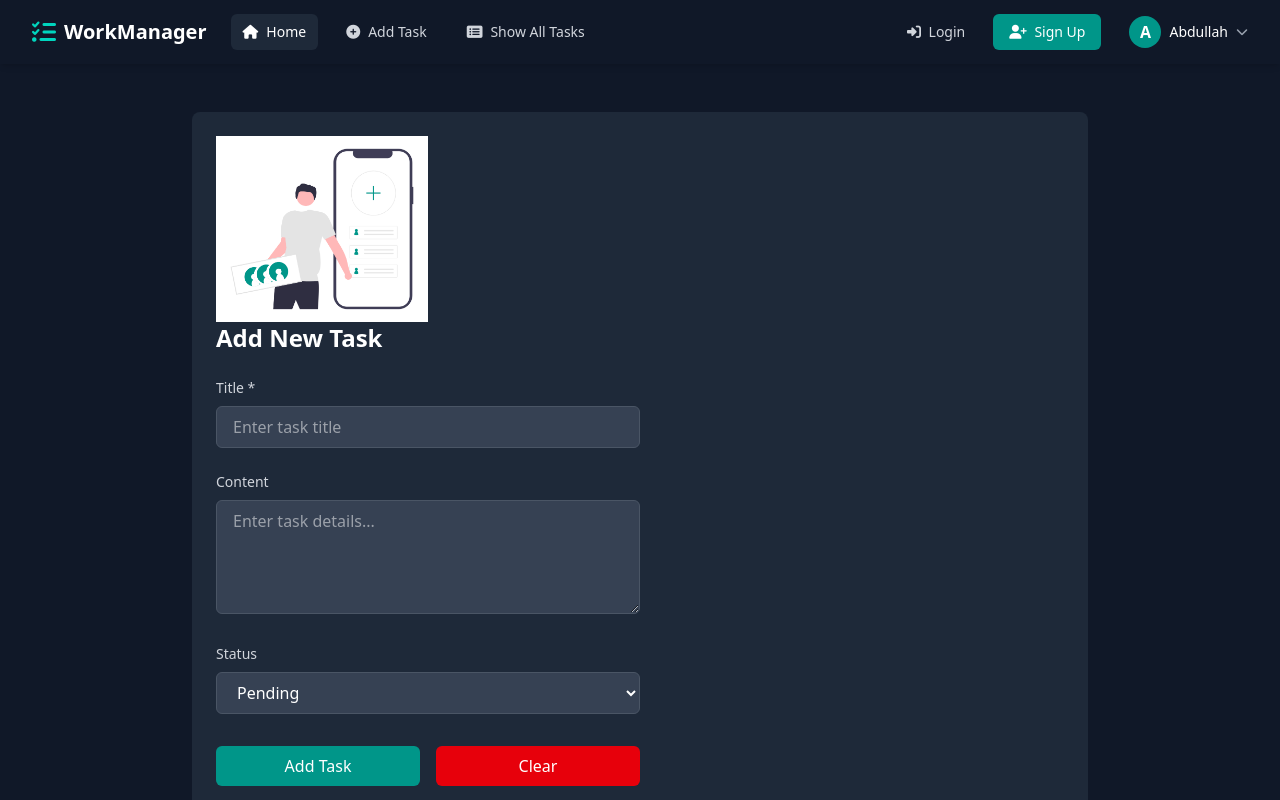
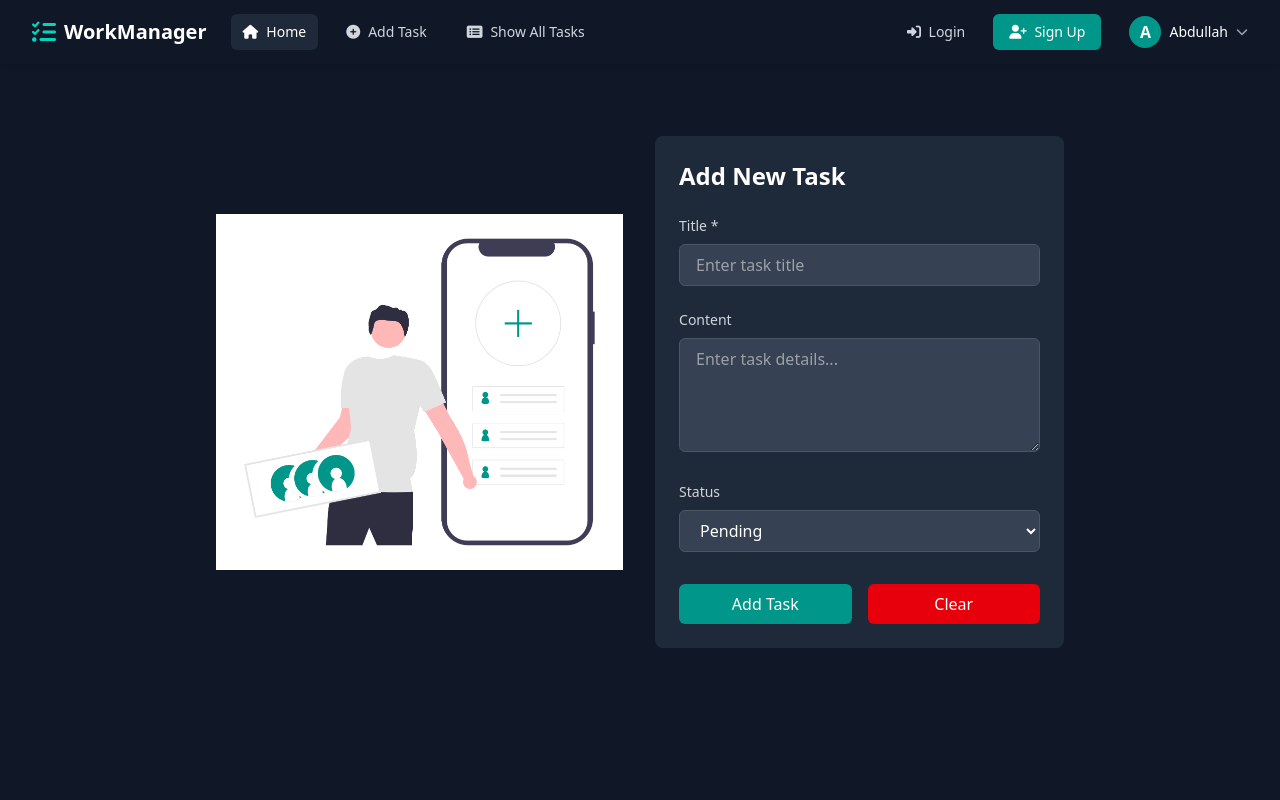
Before and after one commit to noclient24/Todo_, a Next.js app: page /add-task in a window 1280 px wide. Shown: the top 800 px of the page. Built offline with nearby package versions, Linux system fonts and the light colour scheme.

Commit message:
first commit

```diff
--- a/src/app/add-task/page.jsx
+++ b/src/app/add-task/page.jsx
@@ -33,11 +33,8 @@ const AddTaskForm = () => {
   return (
     <div className="min-h-screen bg-gray-900 py-12 px-4 sm:px-6 lg:px-8">
       <div className="max-w-4xl mx-auto">
-        <div className="  bg-gray-800 rounded-lg p-6">
-          {/* Task Illustration */}
-
-          {/* Task Form */}
-          <div className="md:w-1/2 text-white">
+        <div className="flex flex-col md:flex-row gap-8 rounded-lg p-6">
+          {/* Task Illustration - Background removed */}
           <div className="md:w-1/2 flex items-center justify-center">
             <Image
               src={imageadd}
@@ -47,6 +44,9 @@ const AddTaskForm = () => {
               className="w-full h-auto max-w-md"
             />
           </div>
+
+          {/* Task Form */}
+          <div className="md:w-1/2 bg-gray-800 text-white p-6 rounded-lg">
             <h2 className="text-2xl font-bold text-white mb-6">Add New Task</h2>
 
             <form onSubmit={handleSubmit}>
```
